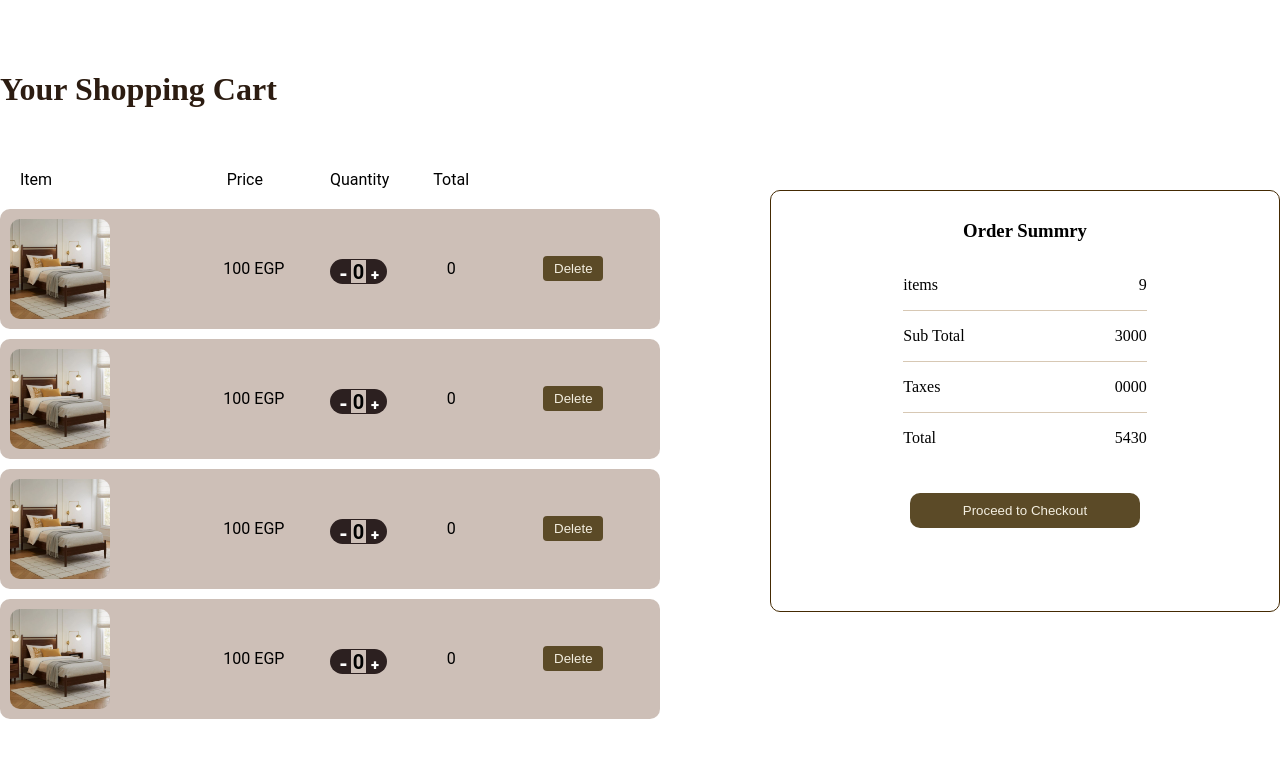
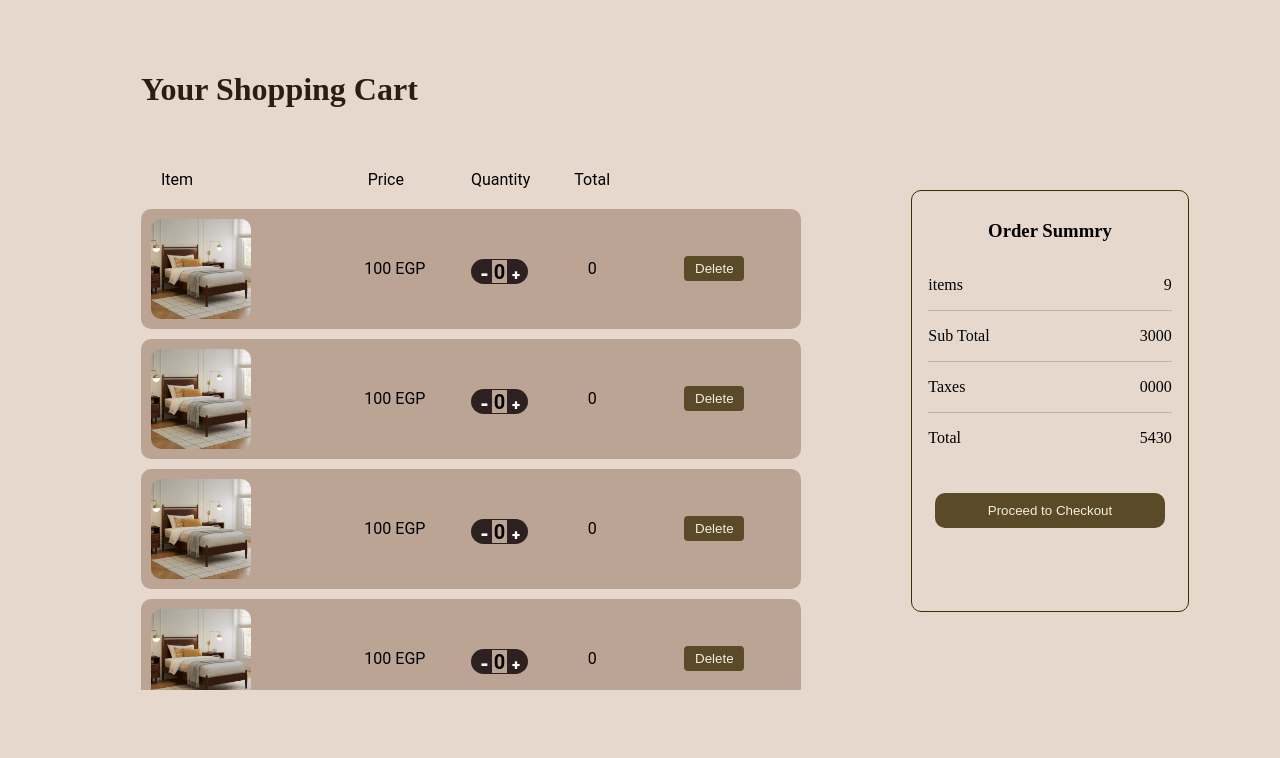
Before and after one commit to iindll/CozyNest, a React (Vite) app in the folder vite-project/: page /cart in a window 1280 px wide. Shown: the top 758 px of the page. Built offline with nearby package versions, Linux system fonts and the light colour scheme.

Commit message:
modify cart component style

```diff
--- a/vite-project/src/App.jsx
+++ b/vite-project/src/App.jsx
@@ -5,20 +5,26 @@ import HeroSection from "./components/HeroSection/HeroSection.jsx";
 import TopCollection from "./components/Topcollection/TopCollection.jsx";
 import Categories from "./components/Catagories/Categories.jsx";
 import Byroom from "./components/Byroom/Byroom.jsx";
-import Cart from "./components/Cart/Cart.jsx";
+import Cart_comp from "./components/Cart/Cart.jsx";
 
-// مكون للصفحة الرئيسية
 const Home = () => {
   return (
     <div className="conainer">
-            <Navbar />
-
+      <Navbar />
       <HeroSection />
       <TopCollection />
       <div className="container2">
         <Categories />
       </div>
       <Byroom />
+    </div>
+  );
+};
+
+const Cart = () => {
+  return (
+    <div className="Cart-container">
+      <Cart_comp />
     </div>
   );
 };
--- a/vite-project/src/components/Cart/Cart.css
+++ b/vite-project/src/components/Cart/Cart.css
@@ -4,16 +4,20 @@
 
 }
 .cart-container{
+    gap: 110px;
     display: flex;
-    height: 90vh;
-    gap: 110px;
+    justify-content: center;
+    display: flex;
+    background-color: rgba(139, 69, 19, 0.207);
+    min-height: 100vh;
+    height: auto;
 }
 
 .first-section{
-    margin-top: 50px;
-    flex: 1;
-    height: 100%;
-    width: 100%;
+margin-left:50px;
+margin-top: 50px;
+   width: auto;
+   height: 80vh;
     display: flex;
     flex-direction: column;
     gap: 30px;
@@ -26,8 +30,8 @@
     padding: 10px;
     border-radius: 10px;
     align-items: center;
-    height: 400px;
-    width: 300px;
+    height: 50vh;
+    width: 20vw;
 }
 .second-section h3{
     text-align: center;
@@ -100,9 +104,7 @@ height: 70vh;
     width: 100px;
     border-radius: 10px;
 }
-.second-section{
-    flex: 2;
-}
+
 
 .total{
     padding-left:10px ;
--- a/vite-project/src/index.css
+++ b/vite-project/src/index.css
@@ -1,4 +1,8 @@
+
+
+
 .conainer{
+
 display: flex;
 align-items: center;
 justify-content: center;
```
